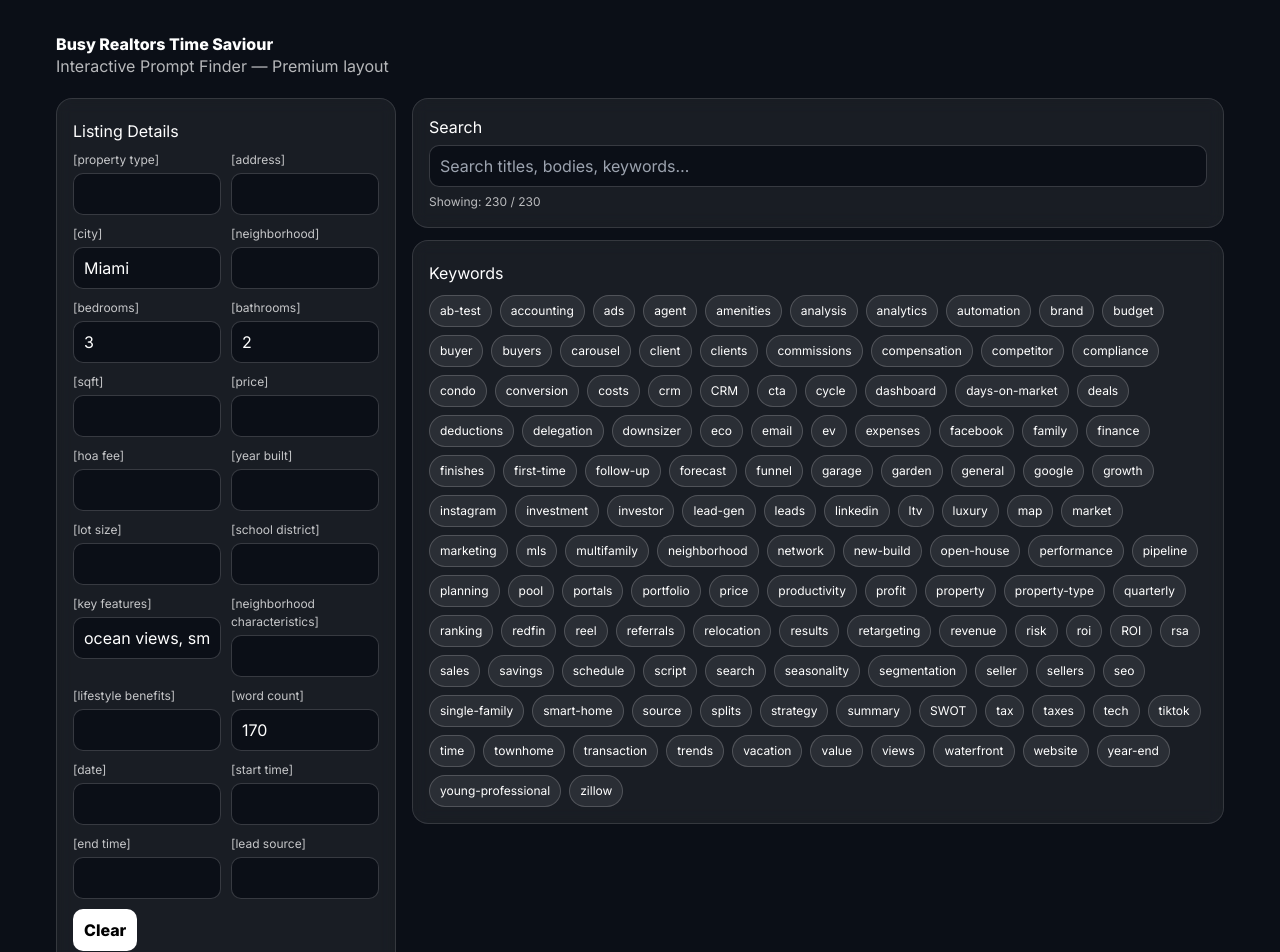
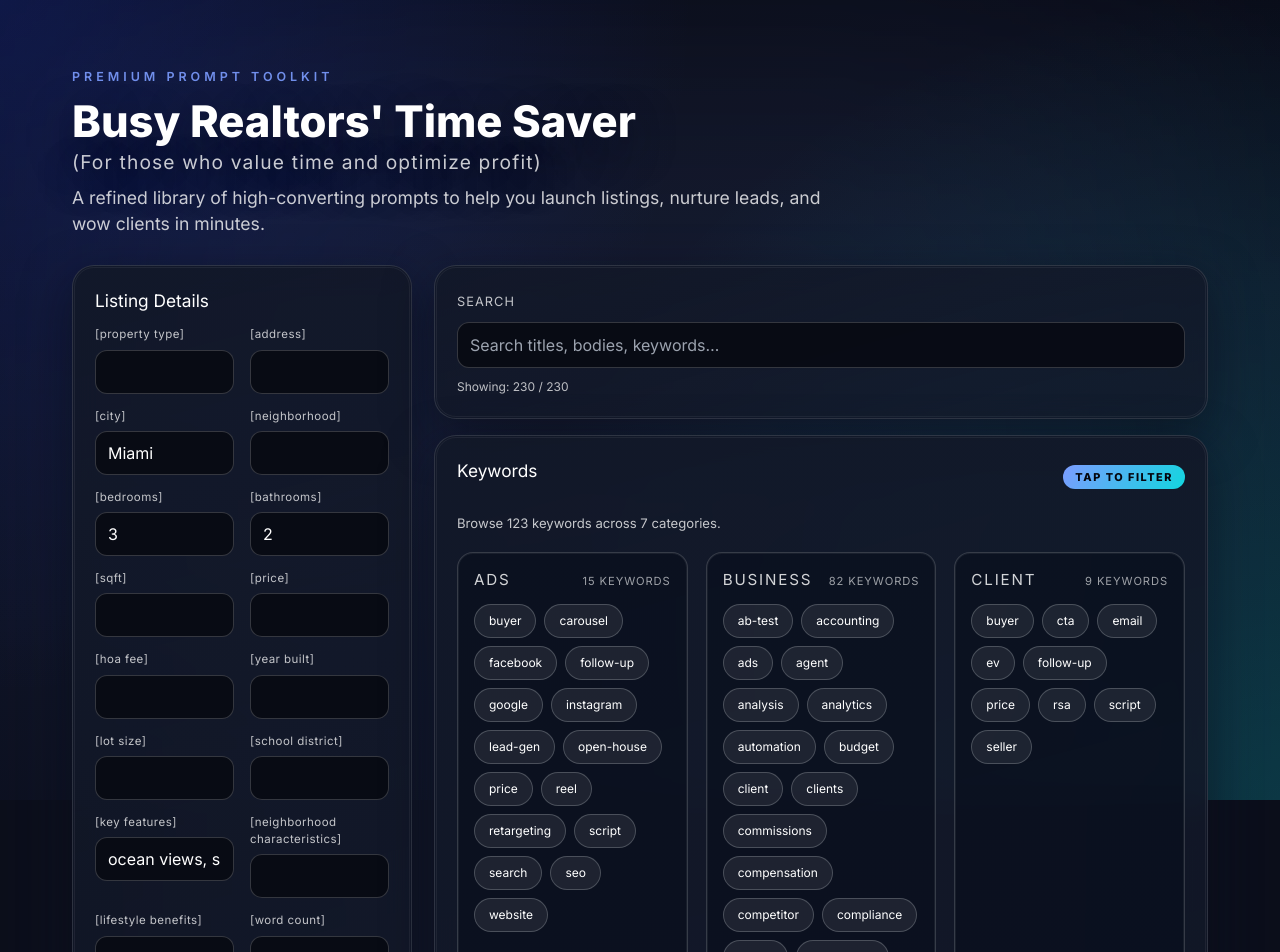
Before and after one commit to psyblo/busy-realtors-time-saviour, a React (Vite) app: page / in a window 1280 px wide. Shown: the top 952 px of the page. Built offline with nearby package versions, Linux system fonts and the light colour scheme; the HTML template or start-up script is replaced by a standard one.

Commit message:
style: present keyword filters by category

```diff
--- a/src/App.tsx
+++ b/src/App.tsx
@@ -1,4 +1,4 @@
- import React, { useMemo, useState } from "react";
+import React, { useCallback, useEffect, useMemo, useState } from "react";
 import "./index.css";
 
 // ---------- Types ----------
@@ -8,6 +8,54 @@ type Prompt = {
   category?: string;
   keywords?: string[];
   body: string;
+};
+
+const LISTING_FIELDS = [
+  "property type",
+  "address",
+  "city",
+  "neighborhood",
+  "bedrooms",
+  "bathrooms",
+  "sqft",
+  "price",
+  "hoa fee",
+  "year built",
+  "lot size",
+  "school district",
+  "key features",
+  "neighborhood characteristics",
+  "lifestyle benefits",
+  "word count",
+  "date",
+  "start time",
+  "end time",
+  "lead source",
+] as const;
+
+type ListingField = (typeof LISTING_FIELDS)[number];
+
+const DEFAULT_FIELD_VALUES: Record<ListingField, string> = {
+  "property type": "",
+  address: "",
+  city: "Miami",
+  neighborhood: "",
+  bedrooms: "3",
+  bathrooms: "2",
+  sqft: "",
+  price: "",
+  "hoa fee": "",
+  "year built": "",
+  "lot size": "",
+  "school district": "",
+  "key features": "ocean views, smart-home, chef’s kitchen",
+  "neighborhood characteristics": "",
+  "lifestyle benefits": "",
+  "word count": "170",
+  date: "",
+  "start time": "",
+  "end time": "",
+  "lead source": "",
 };
 
 // ---------- Data import (Vite JSON import) ----------
@@ -141,6 +189,7 @@ function Chip({
 }) {
   return (
     <button
+      type="button"
       onClick={onClick}
       className={`__chip ${active ? "__chip--active" : ""}`}
       title={label}
@@ -163,6 +212,10 @@ function PromptCard({
   const body = prompt.body;
   const current = filled ?? body;
 
+  useEffect(() => {
+    setFilled(null);
+  }, [body, vars]);
+
   return (
     <div className="__pCard">
       <div className="__pHead">
@@ -173,6 +226,7 @@ function PromptCard({
         <div className="__btns">
           <button
             className="__btn"
+            type="button"
             onClick={() => {
               const next = fillAcrossDelimiters(body, expanded);
               setFilled(next);
@@ -182,6 +236,7 @@ function PromptCard({
           </button>
           <button
             className="__btn"
+            type="button"
             onClick={async () => {
               const ok = await safeCopy(current);
               if (!ok)
@@ -225,40 +280,47 @@ export default function App() {
     }));
   }, []);
 
-  // Build keyword universe from JSON
-  const allKeywords = useMemo(() => {
-    const set = new Set<string>();
-    prompts.forEach((p) => (p.keywords || []).forEach((k) => set.add(k)));
-    return Array.from(set).sort((a, b) => a.localeCompare(b));
+  // Build keyword universe grouped by category for richer UI
+  const keywordGroups = useMemo(() => {
+    const map = new Map<string, Set<string>>();
+    prompts.forEach((p) => {
+      const category = (p.category || "Other").trim() || "Other";
+      if (!map.has(category)) {
+        map.set(category, new Set());
+      }
+      (p.keywords || []).forEach((keyword) => {
+        if (!keyword) return;
+        map.get(category)!.add(keyword);
+      });
+    });
+    return Array.from(map.entries())
+      .map(([category, values]) => ({
+        category,
+        keywords: Array.from(values).sort((a, b) => a.localeCompare(b)),
+      }))
+      .sort((a, b) => a.category.localeCompare(b.category));
   }, [prompts]);
+
+  const keywordUniverse = useMemo(() => {
+    const seen = new Set<string>();
+    keywordGroups.forEach(({ keywords }) => {
+      keywords.forEach((keyword) => {
+        if (!seen.has(keyword)) {
+          seen.add(keyword);
+        }
+      });
+    });
+    return Array.from(seen).sort((a, b) => a.localeCompare(b));
+  }, [keywordGroups]);
 
   const [search, setSearch] = useState("");
   const [selectedKeywords, setSelectedKeywords] = useState<Set<string>>(
     () => new Set()
   );
 
-  const [vars, setVars] = useState<Record<string, string>>({
-    "property type": "",
-    address: "",
-    city: "Miami",
-    neighborhood: "",
-    bedrooms: "3",
-    bathrooms: "2",
-    sqft: "",
-    price: "",
-    "hoa fee": "",
-    "year built": "",
-    "lot size": "",
-    "school district": "",
-    "key features": "ocean views, smart-home, chef’s kitchen",
-    "neighborhood characteristics": "",
-    "lifestyle benefits": "",
-    "word count": "170",
-    date: "",
-    "start time": "",
-    "end time": "",
-    "lead source": "",
-  });
+  const [vars, setVars] = useState<Record<ListingField, string>>(
+    () => ({ ...DEFAULT_FIELD_VALUES })
+  );
 
   const filtered = useMemo(() => {
     const q = search.trim().toLowerCase();
@@ -273,11 +335,21 @@ export default function App() {
     });
   }, [prompts, search, selectedKeywords]);
 
-  const labels: string[] = [
-    "property type","address","city","neighborhood","bedrooms","bathrooms","sqft","price",
-    "hoa fee","year built","lot size","school district","key features",
-    "neighborhood characteristics","lifestyle benefits","word count","date","start time","end time","lead source",
-  ];
+  const clearFields = useCallback(() => {
+    setVars(() => ({ ...DEFAULT_FIELD_VALUES }));
+  }, []);
+
+  const handleFieldChange = useCallback(
+    (key: ListingField, value: string) => {
+      setVars((prev) => ({ ...prev, [key]: value }));
+    },
+    []
+  );
+
+  const keywordList = useMemo(() => {
+    const items = Array.from(selectedKeywords.values());
+    return items.sort((a, b) => a.localeCompare(b));
+  }, [selectedKeywords]);
 
   function toggleKeyword(k: string) {
     setSelectedKeywords((prev) => {
@@ -290,146 +362,129 @@ export default function App() {
 
   return (
     <div className="__brts__root">
-      {/* Scoped styles */}
-      <style>{`
-        .__brts__root{max-width:1200px;margin:0 auto;padding:16px;color:#fff}
-        .__header{padding:20px 0}
-        .__title{margin:0;font-weight:800;line-height:1.1}
-        .__sub{opacity:.7}
-
-        .__row{display:grid;grid-template-columns:340px 1fr;gap:16px;align-items:start}
-        @media (max-width:980px){.__row{grid-template-columns:1fr}}
-
-        .__card{border:1px solid rgba(255,255,255,.12);background:rgba(255,255,255,.06);backdrop-filter:blur(8px);border-radius:16px;padding:16px}
-        .__card h3{margin:.25rem 0 .5rem 0}
-
-        .__inputs{display:grid;grid-template-columns:1fr 1fr;gap:10px}
-        .__inputs label{font-size:12px;opacity:.75}
-        .__inputs input{
-          width:100%;margin-top:4px;border-radius:10px;border:1px solid rgba(255,255,255,.18);
-          background:#0b0f17;color:#fff;padding:8px 10px;outline:none
-        }
-
-        .__muted{opacity:.7;font-size:12px}
-        .__search input{
-          width:100%;margin-top:6px;border-radius:10px;border:1px solid rgba(255,255,255,.18);
-          background:#0b0f17;color:#fff;padding:8px 10px;outline:none
-        }
-
-        .__chipsWrap{margin-top:10px;display:flex;flex-wrap:wrap;gap:8px}
-        .__chip{
-          padding:6px 10px;border-radius:999px;border:1px solid rgba(255,255,255,.18);
-          background:rgba(255,255,255,.08);font-size:12px;color:#fff;cursor:pointer
-        }
-        .__chip--active{background:#fff;color:#000;border-color:#fff}
-
-        .__grid{display:grid;grid-template-columns:repeat(3,1fr);gap:14px}
-        @media (max-width:1200px){.__grid{grid-template-columns:repeat(2,1fr)}}
-        @media (max-width:700px){.__grid{grid-template-columns:1fr}}
-
-        .__pCard{border:1px solid rgba(255,255,255,.12);background:rgba(255,255,255,.06);border-radius:16px;padding:16px}
-        .__pHead{display:flex;justify-content:space-between;gap:8px}
-        .__cat{font-size:11px;text-transform:uppercase;opacity:.7}
-        .__pTitle{margin:6px 0 0 0}
-        .__btns{display:flex;gap:8px;flex-wrap:wrap}
-        .__btn{padding:8px 10px;border-radius:10px;border:1px solid rgba(255,255,255,.22);background:#fff;color:#000;font-weight:700;cursor:pointer}
-        .__chipsRow{display:flex;flex-wrap:wrap;gap:6px;margin-top:10px}
-        .__chipTag{padding:4px 8px;border-radius:999px;border:1px solid rgba(255,255,255,.12);background:rgba(255,255,255,.10);font-size:11px}
-        .__pBody{margin-top:10px;white-space:pre-wrap}
-      `}</style>
-
       {/* Header */}
       <header className="__header">
-        <h1 className="__title">Busy Realtors Time Saviour</h1>
-        <div className="__sub">Interactive Prompt Finder — Premium layout</div>
+        <span className="__eyebrow">Premium Prompt Toolkit</span>
+        <h1 className="__title">
+          Busy Realtors' Time Saver
+          <span className="__titleNote">
+            (For those who value time and optimize profit)
+          </span>
+        </h1>
+        <p className="__sub">
+          A refined library of high-converting prompts to help you launch listings,
+          nurture leads, and wow clients in minutes.
+        </p>
       </header>
 
+      <main className="__layout">
         {/* Top row: Listing details + Search */}
-      <div className="__row">
+        <div className="__topRow">
           {/* Listing Details (no Apply info here) */}
-        <aside className="__card">
+          <aside className="__card __card--details">
             <h3>Listing Details</h3>
             <div className="__inputs">
-            {labels.map((label) => {
+              {LISTING_FIELDS.map((label) => {
                 const id = "f_" + label.replace(/\s+/g, "_");
                 return (
-                <div key={label} style={{ display: "flex", flexDirection: "column" }}>
+                  <div key={label} className="__field">
                     <label htmlFor={id}>[{label}]</label>
                     <input
                       id={id}
                       value={vars[label] ?? ""}
-                    onChange={(e) => setVars((v) => ({ ...v, [label]: e.target.value }))}
+                      onChange={(e) => handleFieldChange(label, e.target.value)}
                     />
                   </div>
                 );
               })}
             </div>
-          <div style={{display:"flex",gap:8,marginTop:10,flexWrap:"wrap"}}>
-            <button
-              className="__btn"
-              onClick={() => setVars((v) => Object.fromEntries(Object.keys(v).map((k) => [k, ""])) as any)}
-            >
+            <div className="__actionsRow">
+              <button className="__btn" type="button" onClick={clearFields}>
                 Clear
               </button>
             </div>
           </aside>
 
           {/* Search + Keywords */}
-        <section>
+          <section className="__colRight">
             <div className="__card __search">
-            <label>Search</label>
+              <label htmlFor="searchBox">Search</label>
               <input
+                id="searchBox"
                 value={search}
                 onChange={(e) => setSearch(e.target.value)}
                 placeholder="Search titles, bodies, keywords…"
               />
-            <div className="__muted" style={{ marginTop: 6 }}>
+              <div className="__muted __muted--spaced">
                 Showing: {filtered.length} / {prompts.length}
               </div>
             </div>
 
-          <div className="__card" style={{ marginTop: 12 }}>
+            <div className="__card __card--keywords">
+              <div className="__cardTitleRow">
                 <h3>Keywords</h3>
+                <span className="__badge">Tap to filter</span>
+              </div>
+              <div className="__keywordSummary">
+                Browse {keywordUniverse.length} keywords across
+                {" "}
+                {keywordGroups.length} categories.
+              </div>
+              <div className="__keywordGroups">
+                {keywordGroups.map((group) => (
+                  <section key={group.category} className="__keywordGroup">
+                    <header className="__keywordGroupHead">
+                      <h4 className="__groupTitle">{group.category}</h4>
+                      <span className="__groupMeta">
+                        {group.keywords.length} keyword
+                        {group.keywords.length === 1 ? "" : "s"}
+                      </span>
+                    </header>
                     <div className="__chipsWrap">
-              {allKeywords.map((k) => (
+                      {group.keywords.map((k) => (
                         <Chip
-                  key={k}
+                          key={`${group.category}-${k}`}
                           label={k}
                           active={selectedKeywords.has(k)}
                           onClick={() => toggleKeyword(k)}
                         />
                       ))}
                     </div>
-            {selectedKeywords.size > 0 && (
-              <div className="__muted" style={{ marginTop: 8 }}>
-                Active: {Array.from(selectedKeywords).join(", ")} —{" "}
-                <a
-                  href="#"
-                  onClick={(e) => {
-                    e.preventDefault();
-                    setSelectedKeywords(new Set());
-                  }}
-                  style={{ color: "#fff" }}
+                  </section>
+                ))}
+              </div>
+              <div className="__muted __muted--spaced">
+                {selectedKeywords.size > 0 ? (
+                  <>
+                    Active keywords: {keywordList.join(", ")} ·{" "}
+                    <button
+                      type="button"
+                      className="__linkBtn"
+                      onClick={() => setSelectedKeywords(new Set<string>())}
                     >
                       Clear
-                </a>
+                    </button>
+                  </>
+                ) : (
+                  <>Tap any keyword to filter the prompts below</>
+                )}
               </div>
-            )}
             </div>
           </section>
         </div>
 
         {/* Prompt grid */}
-      <section style={{ marginTop: 16 }}>
+        <section className="__gridSection">
           <div className="__grid">
             {filtered.map((p) => (
               <PromptCard key={p.id} prompt={p} vars={vars} />
             ))}
           </div>
         </section>
+      </main>
 
-      <footer style={{ padding: "24px 0", opacity: 0.7, fontSize: 12 }}>
-        © {new Date().getFullYear()} Busy Realtors Time Saviour — React build
+      <footer className="__footer">
+        © {new Date().getFullYear()} Busy Realtors' Time Saver · Crafted for agents who value time and optimize profit
       </footer>
     </div>
   );
--- a/src/index.css
+++ b/src/index.css
@@ -2,6 +2,467 @@
 @tailwind components;
 @tailwind utilities;
 
-/* Premium background helpers */
-.bg-radial-a { background: radial-gradient(closest-side, #12D6DF55, transparent); }
-.bg-radial-b { background: radial-gradient(closest-side, #7C9CFF55, transparent); }
+/* Base theming */
+*:where(*) {
+  box-sizing: border-box;
+}
+
+:root {
+  color-scheme: dark;
+  font-family: "Inter", "SF Pro Display", "Segoe UI", system-ui, -apple-system,
+    BlinkMacSystemFont, "Helvetica Neue", sans-serif;
+  background-color: #05060e;
+}
+
+body {
+  margin: 0;
+  min-height: 100vh;
+  background-image: radial-gradient(circle at top left, #294cff38 0%, transparent 46%),
+    radial-gradient(circle at bottom right, #12d6df38 0%, transparent 54%),
+    linear-gradient(165deg, #05060e 0%, #090c19 55%, #03040c 100%);
+  color: #fff;
+  display: flex;
+  justify-content: center;
+  padding: clamp(18px, 4vw, 36px);
+}
+
+#root {
+  width: 100%;
+}
+
+/* Layout shell */
+.__brts__root {
+  width: min(1200px, 100%);
+  margin: 0 auto;
+  padding: clamp(18px, 3vw, 32px);
+  color: #fff;
+  display: flex;
+  flex-direction: column;
+  gap: 28px;
+  position: relative;
+  z-index: 0;
+}
+
+.__brts__root::before {
+  content: "";
+  position: absolute;
+  inset: 0;
+  border-radius: 34px;
+  background: linear-gradient(120deg, rgba(124, 156, 255, 0.18), rgba(18, 214, 223, 0.1));
+  filter: blur(160px);
+  opacity: 0.7;
+  pointer-events: none;
+}
+
+.__header {
+  display: flex;
+  flex-direction: column;
+  gap: 12px;
+  position: relative;
+  z-index: 1;
+}
+
+.__eyebrow {
+  text-transform: uppercase;
+  font-size: 0.78rem;
+  letter-spacing: 0.32em;
+  color: rgba(124, 156, 255, 0.9);
+  font-weight: 600;
+}
+
+.__title {
+  margin: 0;
+  font-weight: 800;
+  line-height: 1.05;
+  font-size: clamp(2rem, 3.4vw, 3.2rem);
+  display: flex;
+  flex-direction: column;
+  gap: 8px;
+  text-shadow: 0 14px 40px rgba(7, 11, 27, 0.65);
+}
+
+.__titleNote {
+  font-size: clamp(1rem, 2.1vw, 1.2rem);
+  font-weight: 500;
+  color: rgba(255, 255, 255, 0.78);
+  letter-spacing: 0.06em;
+}
+
+.__sub {
+  opacity: 0.78;
+  max-width: 780px;
+  margin: 0;
+  font-size: clamp(0.95rem, 1.7vw, 1.1rem);
+}
+
+.__layout {
+  display: flex;
+  flex-direction: column;
+  gap: 28px;
+  position: relative;
+  z-index: 1;
+}
+
+.__topRow {
+  display: grid;
+  grid-template-columns: minmax(280px, 340px) minmax(0, 1fr);
+  gap: 22px;
+  align-items: start;
+}
+
+.__colRight {
+  display: flex;
+  flex-direction: column;
+  gap: 16px;
+}
+
+.__card {
+  border: 1px solid rgba(255, 255, 255, 0.12);
+  background: linear-gradient(165deg, rgba(18, 24, 40, 0.92), rgba(18, 24, 40, 0.72));
+  backdrop-filter: blur(14px);
+  border-radius: 22px;
+  padding: 22px;
+  box-shadow: 0 16px 48px rgba(6, 9, 20, 0.55);
+  position: relative;
+  overflow: hidden;
+}
+
+.__card::after {
+  content: "";
+  position: absolute;
+  inset: 1px;
+  border-radius: 20px;
+  border: 1px solid rgba(255, 255, 255, 0.06);
+  pointer-events: none;
+}
+
+.__card h3 {
+  margin: 0 0 0.75rem 0;
+  font-size: 1.08rem;
+}
+
+.__card--details {
+  position: relative;
+}
+
+.__card--keywords {
+  display: flex;
+  flex-direction: column;
+  gap: 18px;
+}
+
+.__keywordSummary {
+  font-size: 0.82rem;
+  opacity: 0.76;
+}
+
+.__cardTitleRow {
+  display: flex;
+  align-items: center;
+  justify-content: space-between;
+  gap: 12px;
+}
+
+.__badge {
+  background: linear-gradient(120deg, #7c9cff, #12d6df);
+  color: #05060e;
+  border-radius: 999px;
+  padding: 4px 12px;
+  font-size: 0.68rem;
+  letter-spacing: 0.14em;
+  font-weight: 700;
+  text-transform: uppercase;
+}
+
+.__inputs {
+  display: grid;
+  grid-template-columns: repeat(2, minmax(0, 1fr));
+  gap: 14px 16px;
+}
+
+.__field {
+  display: flex;
+  flex-direction: column;
+  gap: 6px;
+}
+
+.__inputs label {
+  font-size: 0.72rem;
+  opacity: 0.75;
+  letter-spacing: 0.04em;
+}
+
+.__inputs input {
+  width: 100%;
+  border-radius: 12px;
+  border: 1px solid rgba(255, 255, 255, 0.18);
+  background: rgba(8, 11, 20, 0.92);
+  color: #fff;
+  padding: 9px 12px;
+  outline: none;
+  transition: border-color 0.2s ease, box-shadow 0.2s ease;
+}
+
+.__inputs input:focus {
+  border-color: rgba(124, 156, 255, 0.85);
+  box-shadow: 0 0 0 2px rgba(124, 156, 255, 0.2);
+}
+
+.__actionsRow {
+  display: flex;
+  gap: 10px;
+  margin-top: 18px;
+  flex-wrap: wrap;
+}
+
+.__search label {
+  font-size: 0.8rem;
+  letter-spacing: 0.08em;
+  text-transform: uppercase;
+  opacity: 0.74;
+}
+
+.__search input {
+  width: 100%;
+  margin-top: 10px;
+  border-radius: 12px;
+  border: 1px solid rgba(255, 255, 255, 0.18);
+  background: rgba(8, 11, 20, 0.92);
+  color: #fff;
+  padding: 10px 12px;
+  outline: none;
+  transition: border-color 0.2s ease, box-shadow 0.2s ease;
+}
+
+.__search input:focus {
+  border-color: rgba(18, 214, 223, 0.85);
+  box-shadow: 0 0 0 2px rgba(18, 214, 223, 0.2);
+}
+
+.__muted {
+  opacity: 0.72;
+  font-size: 0.75rem;
+}
+
+.__muted--spaced {
+  margin-top: 10px;
+}
+
+.__linkBtn {
+  appearance: none;
+  background: none;
+  border: none;
+  color: #fff;
+  font-size: 0.75rem;
+  text-decoration: underline;
+  cursor: pointer;
+  padding: 0;
+}
+
+.__keywordGroups {
+  display: grid;
+  grid-template-columns: repeat(auto-fit, minmax(200px, 1fr));
+  gap: 18px;
+}
+
+.__keywordGroup {
+  display: flex;
+  flex-direction: column;
+  gap: 12px;
+  padding: 16px;
+  border-radius: 16px;
+  border: 1px solid rgba(255, 255, 255, 0.18);
+  background: rgba(6, 12, 24, 0.48);
+  box-shadow: inset 0 0 0 1px rgba(255, 255, 255, 0.06);
+}
+
+.__keywordGroupHead {
+  display: flex;
+  justify-content: space-between;
+  align-items: baseline;
+  gap: 12px;
+}
+
+.__groupTitle {
+  margin: 0;
+  font-size: 0.95rem;
+  letter-spacing: 0.12em;
+  text-transform: uppercase;
+  opacity: 0.82;
+}
+
+.__groupMeta {
+  font-size: 0.7rem;
+  letter-spacing: 0.08em;
+  text-transform: uppercase;
+  opacity: 0.6;
+}
+
+.__chipsWrap {
+  display: flex;
+  flex-wrap: wrap;
+  gap: 8px;
+}
+
+.__chip {
+  padding: 7px 14px;
+  border-radius: 999px;
+  border: 1px solid rgba(255, 255, 255, 0.2);
+  background: rgba(255, 255, 255, 0.08);
+  font-size: 0.75rem;
+  color: #fff;
+  cursor: pointer;
+  transition: transform 0.2s ease, background 0.2s ease, border-color 0.2s ease,
+    color 0.2s ease;
+}
+
+.__chip:hover {
+  transform: translateY(-1px);
+  border-color: rgba(124, 156, 255, 0.7);
+}
+
+.__chip--active {
+  background: linear-gradient(120deg, #7c9cff, #12d6df);
+  color: #05060e;
+  border-color: transparent;
+  box-shadow: 0 8px 18px rgba(18, 214, 223, 0.35);
+}
+
+.__gridSection {
+  width: 100%;
+  margin-top: 6px;
+}
+
+.__grid {
+  display: grid;
+  grid-template-columns: repeat(3, minmax(0, 1fr));
+  gap: 18px;
+}
+
+.__pCard {
+  border: 1px solid rgba(255, 255, 255, 0.12);
+  background: linear-gradient(170deg, rgba(18, 24, 40, 0.9), rgba(14, 18, 32, 0.8));
+  border-radius: 20px;
+  padding: 22px;
+  display: flex;
+  flex-direction: column;
+  gap: 16px;
+  box-shadow: 0 16px 38px rgba(5, 8, 18, 0.4);
+  position: relative;
+}
+
+.__pHead {
+  display: flex;
+  justify-content: space-between;
+  gap: 14px;
+  flex-wrap: wrap;
+}
+
+.__cat {
+  font-size: 0.7rem;
+  text-transform: uppercase;
+  opacity: 0.66;
+  letter-spacing: 0.16em;
+}
+
+.__pTitle {
+  margin: 6px 0 0 0;
+}
+
+.__btns {
+  display: flex;
+  gap: 10px;
+  flex-wrap: wrap;
+}
+
+.__btn {
+  padding: 10px 14px;
+  border-radius: 12px;
+  border: 1px solid rgba(255, 255, 255, 0.25);
+  background: linear-gradient(115deg, #ffffff, #d7e4ff);
+  color: #091020;
+  font-weight: 700;
+  cursor: pointer;
+  transition: transform 0.2s ease, box-shadow 0.2s ease;
+}
+
+.__btn:active {
+  transform: translateY(1px);
+  box-shadow: inset 0 1px 3px rgba(0, 0, 0, 0.25);
+}
+
+.__chipsRow {
+  display: flex;
+  flex-wrap: wrap;
+  gap: 6px;
+  margin-top: -4px;
+}
+
+.__chipTag {
+  padding: 4px 8px;
+  border-radius: 999px;
+  border: 1px solid rgba(255, 255, 255, 0.12);
+  background: rgba(255, 255, 255, 0.1);
+  font-size: 0.7rem;
+}
+
+.__pBody {
+  line-height: 1.65;
+  white-space: pre-wrap;
+}
+
+.__footer {
+  padding: 28px 0 34px;
+  opacity: 0.6;
+  font-size: 0.75rem;
+  text-align: center;
+}
+
+/* Responsiveness */
+@media (max-width: 1199px) {
+  .__grid {
+    grid-template-columns: repeat(2, minmax(0, 1fr));
+  }
+}
+
+@media (max-width: 980px) {
+  body {
+    padding: clamp(14px, 6vw, 28px);
+  }
+
+  .__topRow {
+    grid-template-columns: minmax(0, 1fr);
+  }
+
+  .__card {
+    padding: 20px;
+  }
+}
+
+@media (max-width: 720px) {
+  .__inputs {
+    grid-template-columns: 1fr;
+  }
+
+  .__grid {
+    grid-template-columns: minmax(0, 1fr);
+  }
+
+  .__btns {
+    width: 100%;
+  }
+
+  .__btns .__btn {
+    flex: 1 1 auto;
+  }
+}
+
+@media (max-width: 540px) {
+  .__title {
+    font-size: clamp(1.8rem, 8vw, 2.2rem);
+  }
+
+  .__titleNote {
+    font-size: 0.95rem;
+  }
+}
```
Lines whose indentation alone changed are shown as unchanged.
